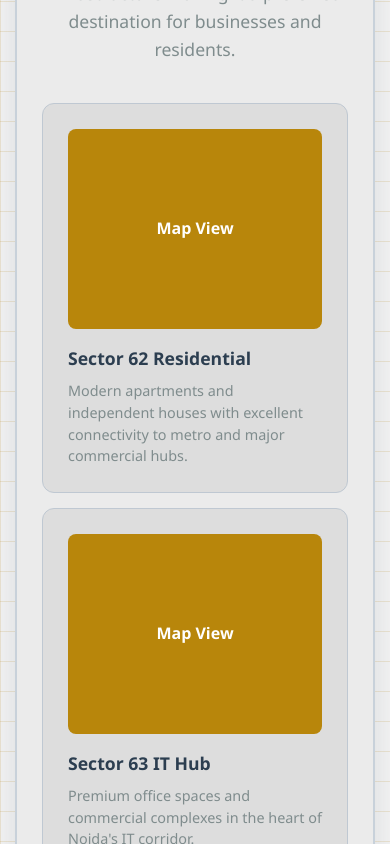
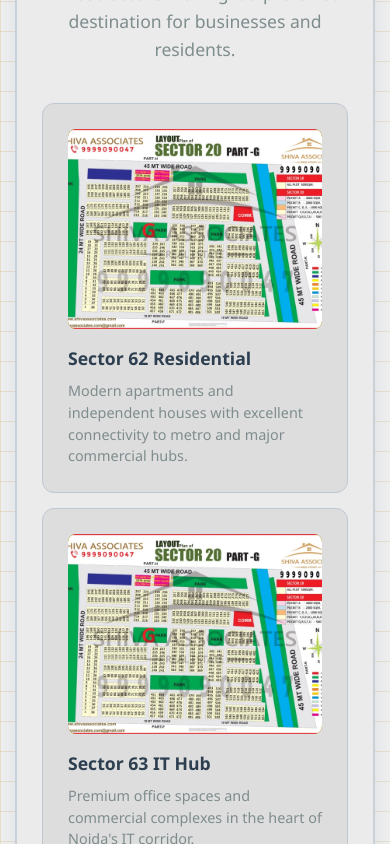
Before and after one commit to tejasj228/Modern-and-Minimal-Property-Dealing-Website-made-with-MERN, a React (Create React App) app: page / in a window 390 px wide. Shown: the part 2800-3644 px from the top of the page. Built offline with nearby package versions, Linux system fonts and the light colour scheme.

Commit message:
Fixed glitches and made it responsive

```diff
--- a/src/components/Home.jsx
+++ b/src/components/Home.jsx
@@ -177,7 +177,9 @@ const Home = () => {
                       className="sub-area-card"
                       onClick={(event) => handleSubAreaClick(key, subArea, event)}
                     >
-                      <div className="sub-area-image"></div>
+                      <div className="sub-area-image">
+                      <img src="/assets/map.webp" alt="Map View" />
+                      </div>
                       <div className="sub-area-content">
                         <h4>{subArea.title}</h4>
                         <p>{subArea.description}</p>
--- a/src/components/Modal.css
+++ b/src/components/Modal.css
@@ -184,6 +184,15 @@
 /* Body modal styles - prevent any CSS conflicts */
 body.modal-open {
     /* Let JavaScript handle all positioning */
+}
+
+/* Hide mobile header when modal is open */
+body.modal-open .mobile-header {
+    display: none !important;
+}
+
+body.modal-open .mobile-sidebar {
+    display: none !important;
 }
 
 /* Dark mode adjustments */
```
